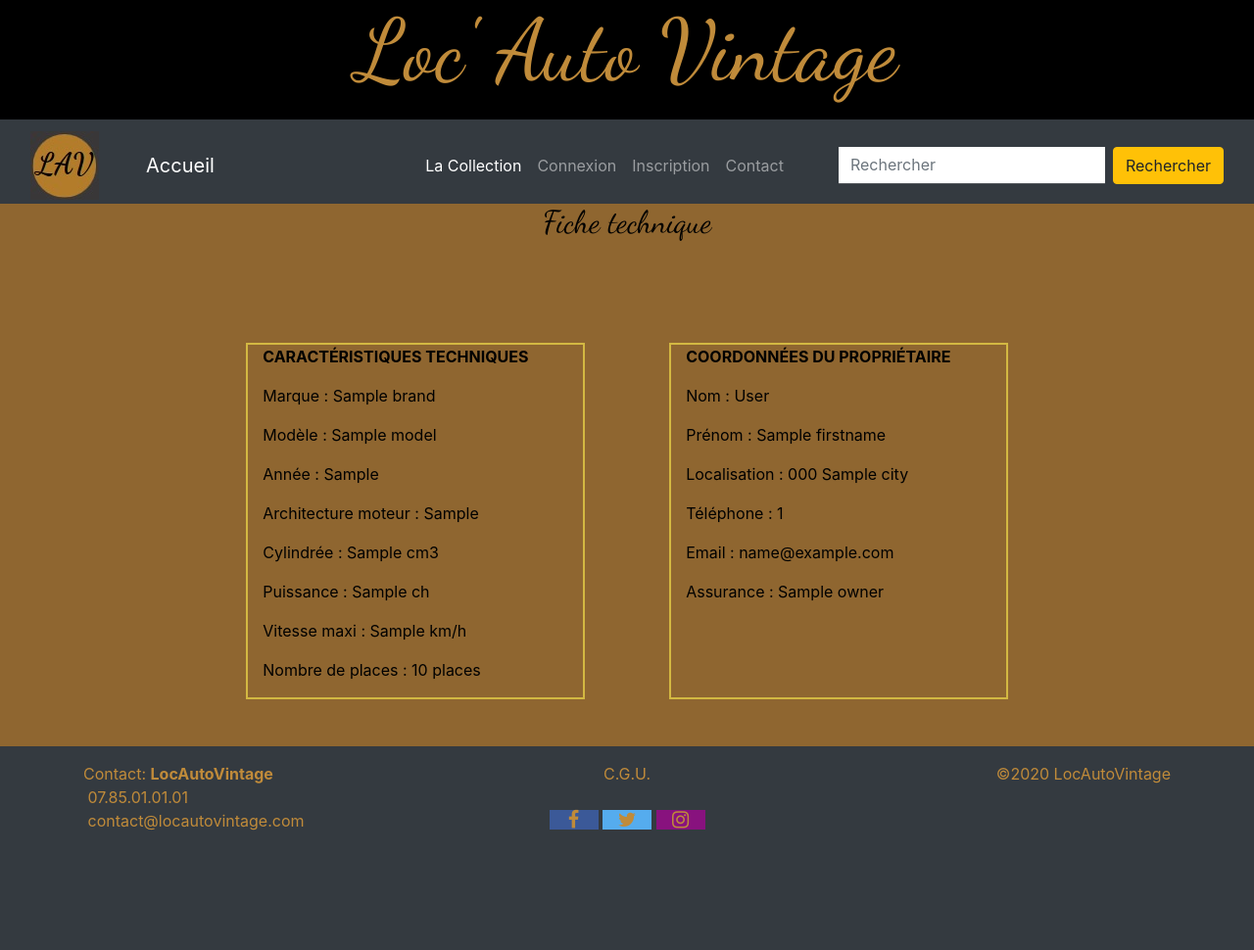
After one commit to mikhaddo/locautovintage, a Symfony app: template templates/main/carDetail.html.twig in a window 1280 px wide. The commit adds this page. Shown: the whole page at 98% size. Run offline with Twig, Linux system fonts and the light colour scheme; the template is opened without the code that fills it: most values are stand-ins (such as "Sample title", 1, 10 or a date in 2020); some libraries are stand-ins or nearby versions.

Commit message:
Ajout page fiche detail

```diff
--- a/public/css/styles.css
+++ b/public/css/styles.css
@@ -3,119 +3,144 @@ body {
 	margin: 0;
 	padding: 0;
 }
-.active>a{
-    color:gold;
+
+.active>a {
+	color: gold;
 }
-a:hover{
+
+a:hover {
 	background-color: #c08b3a;
 	color: black;
 }
-a:link{
+
+a:link {
 	text-decoration: none;
 	color: #c08b3a;
 }
-#iconcolor:hover{
+
+#iconcolor:hover {
 	background-color: transparent;
 }
-h1{
+
+h1 {
 	font-family: 'Dancing Script', cursive, Arial, Helvetica, sans-serif;
 	color: #c08b3a;
 	background-color: #000;
 }
-h2{
+
+h2 {
 	font-family: 'Dancing Script', cursive, Arial, Helvetica, sans-serif;
 	color: black;
 	text-align: center;
 }
-.img_home{
+
+.img_home {
 	background-image: url(../images/home_new.jpg);
 	background-repeat: no-repeat;
 	height: 600px;
 	background-size: cover;
 	background-position: center center;
 }
-.image_home_register{
+
+.image_home_register {
 
 	background-position: right;
 }
-.icon{
+
+.icon {
 	background-image: url(../images/icon_new.jpg);
 	background-repeat: no-repeat;
 }
-.hometext{
+
+.hometext {
 	height: 500px;
 	overflow-y: scroll;
-    overflow:auto;
+	overflow: auto;
 	overflow-x: hidden;
 	width: 10px;
 }
+
 .navbar-collapse {
 	float: right;
 }
-.description{
+
+.description {
 	text-align: center;
 }
-p{
-    color: white;
+
+ul {
+	list-style: none;
 }
-ul {
-    list-style:none;
-}
-footer{
+
+footer {
 	padding-top: 0;
 	position: relative;
 	margin-top: 0;
 	margin: 0;
 }
-.textcolor{
+
+.textcolor {
 	color: #c08b3a;
 }
-.cgucolor{
+
+.cgucolor {
 	color: white;
 }
-.socialicons{
+
+.socialicons {
 	text-align: center;
 }
-.fa{
+
+.fa {
 	font-size: 20px;
 	width: 50px;
 	text-align: center;
 	text-decoration: none;
 }
+
 .fa-facebook {
 	background: #3B5998;
 	color: white;
 }
+
 .fa-twitter {
 	background: #55ACEE;
 	color: white;
 }
+
 .fa-instagram {
 	background: #88127e;
 	color: white;
 }
-#main-navbar .nav-item.active>.nav-link{
+
+#main-navbar .nav-item.active>.nav-link {
 	color: #d3b842;
 }
-.shadow-text{
+
+.shadow-text {
 	background-color: rgba(255, 255, 255, 0.5);
 	text-shadow: 2px 4px 4px #fff;
 }
-.backcolor{
+
+.backcolor {
 	background-color: #8f6630;
 }
-form{
+
+form {
 	margin-top: 50px;
 }
-.form-control{
+
+.form-control {
 	border: 0;
 	border-bottom: 1.5px solid rgb(163, 163, 163, .3);
 	border-radius: 0;
 }
-.contwidth{
+
+.contwidth {
 	width: 100%;
 }
-.contcolor{
+
+.contcolor {
 	background-color: #8f6630;
 	background-size: contain;
 	height: 600px;
@@ -124,8 +149,35 @@ form{
 
 
 
+/**********************/
+/****** Ajout JP ******/
+/**********************/
 
+/* Page carList*/
 .carlabel {
 	color: black;
 	text-transform: uppercase;
 }
+
+/* Page carDetail*/
+.car-detail-gen-box {
+	color: black;
+}
+
+.car-detail-gen-box .car-detail-tech span {
+	font-weight: bold;
+	text-transform: uppercase;
+}
+
+.car-detail-gen-box .car-detail-info span {
+	font-weight: bold;
+	text-transform: uppercase;
+}
+
+.car-detail-tech {
+	border: 2px solid #d3b842;
+}
+
+.car-detail-info {
+	border: 2px solid #d3b842;
+}
--- a/templates/base.html.twig
+++ b/templates/base.html.twig
@@ -29,7 +29,7 @@
             <div class="collapse navbar-collapse" id="navbarSupportedContent">
                 <ul class="navbar-nav mr-auto"></ul>
                 <ul class="navbar-nav pr-5">
-                    <li class="nav-item active"><a class="nav-link" href="#">La Collection</a></li>
+                    <li class="nav-item active"><a class="nav-link" href="{{ path('car_list') }}">La Collection</a></li>
                     {% if app.user %}
                     <li class="nav-item {% if route == 'contact' %} active {% endif %}"><a class="nav-link" href="{{ path('profil') }}">Profil</a></li>
                     <li class="nav-item {% if route == 'contact' %} active {% endif %}"><a class="nav-link" href="{{ path('app_logout') }}#logout">Déconnexion</a></li>
--- /dev/null
+++ b/templates/main/carDetail.html.twig
@@ -0,0 +1,55 @@
+{% extends 'base.html.twig' %}
+
+{% block title %}Fiche technique{% endblock %}
+
+{% block body %}
+
+{#Intégration de la fiche technique#}
+<div class="row backcolor">
+    <div class="col-md-12 text-center">
+        <h2>Fiche technique</h2>
+    </div>
+</div>
+
+<div class="row backcolor">
+    <div class="col-12 col-md-10 offset-md-1 mt-5">
+        <div class="d-flex flex-wrap justify-content-center">
+            {% for i in 0..4 %}
+                {% if vehicle.pictures[i] is not empty %}
+                    <p class="thumbnail mw-100 mb-2 m-sm-3">
+                        <div class="mw-100" style="background-image: url('{{ asset('images/pictures/' ~ vehicle.pictures[i]) }}');height:150px; width:275px; background-size: cover; background-position: center center;">
+                        </div>
+                    </p>
+                {% endif %}
+            {% endfor %}
+
+        </div>
+
+        <div class="d-flex flex-wrap align-items-content justify-content-center mt-5 mb-5 car-detail-gen-box">
+            <div class="col-4 car-detail-tech">
+                <p><span>Caractéristiques techniques</span></p>
+                <p>Marque : {{ vehicle.brand }}</p>
+                <p>Modèle : {{ vehicle.model }}</p>
+                <p>Année : {{ vehicle.yearProduced }}</p>
+                <p>Architecture moteur : {{ vehicle.engineType }}</p>
+                <p>Cylindrée : {{ vehicle.engineDisplacement }} cm3</p>
+                <p>Puissance : {{ vehicle.enginePower }} ch</p>
+                <p>Vitesse maxi : {{ vehicle.maxSpeed }} km/h</p>
+                <p>Nombre de places : {{ vehicle.maxSeats }} places</p>
+            </div>
+
+            <div class="col-4 offset-1 car-detail-info">
+                <p><span>Coordonnées du propriétaire</span></p>
+                <p>Nom : {{ vehicle.owner.lastname }}</p>
+                <p>Prénom : {{ vehicle.owner.firstname }}</p>
+                <p>Localisation : {{ vehicle.owner.postcode }} {{ vehicle.owner.city }}</p>
+                <p>Téléphone : {{ vehicle.owner.phoneNumber }}</p>
+                <p class="email">Email : {{ vehicle.owner.email }}</p>
+                <p>Assurance : {{ vehicle.owner.insuranceName }}</p>
+            </div>
+        </div>
+
+    </div>
+</div>
+
+{% endblock %}
--- a/templates/main/carList.html.twig
+++ b/templates/main/carList.html.twig
@@ -16,12 +16,12 @@
         {% if vehicles is not empty %}
         <div class="d-flex flex-wrap justify-content-center">
             {% for vehicle in vehicles %}
-                <a href="#" class="thumbnail mw-100 mb-2 m-sm-3">
+                <a href="{{ path('car_detail', { id: vehicle.id }) }}" class="thumbnail mw-100 mb-2 m-sm-3">
                     <div class="mw-100" style="background-image: url('{{ asset('images/pictures/' ~ vehicle.pictures[0]) }}');height:250px; width:450px; background-size: cover; background-position: center center;">
                     </div>
                     <p class="carlabel">{{ vehicle.brand }} {{ vehicle.model }}</p>
                 </a>
-                {# <a href="{{ path('vehicle_view', { id: vehicle.id }) }}" class="list-group-item list-group-item-action">{{ vehicle.pictures }}</a> #}
+                {# <a href="{{ path('car_detail', { id: vehicle.id }) }}" class="list-group-item list-group-item-action">{{ vehicle.pictures }}</a> #}
             {% endfor %}
         </div>
         {% else %}
```
Also changed, not shown: src/Controller/MainController.php (+14 -0 lines). Lines whose indentation alone changed are shown as unchanged.
